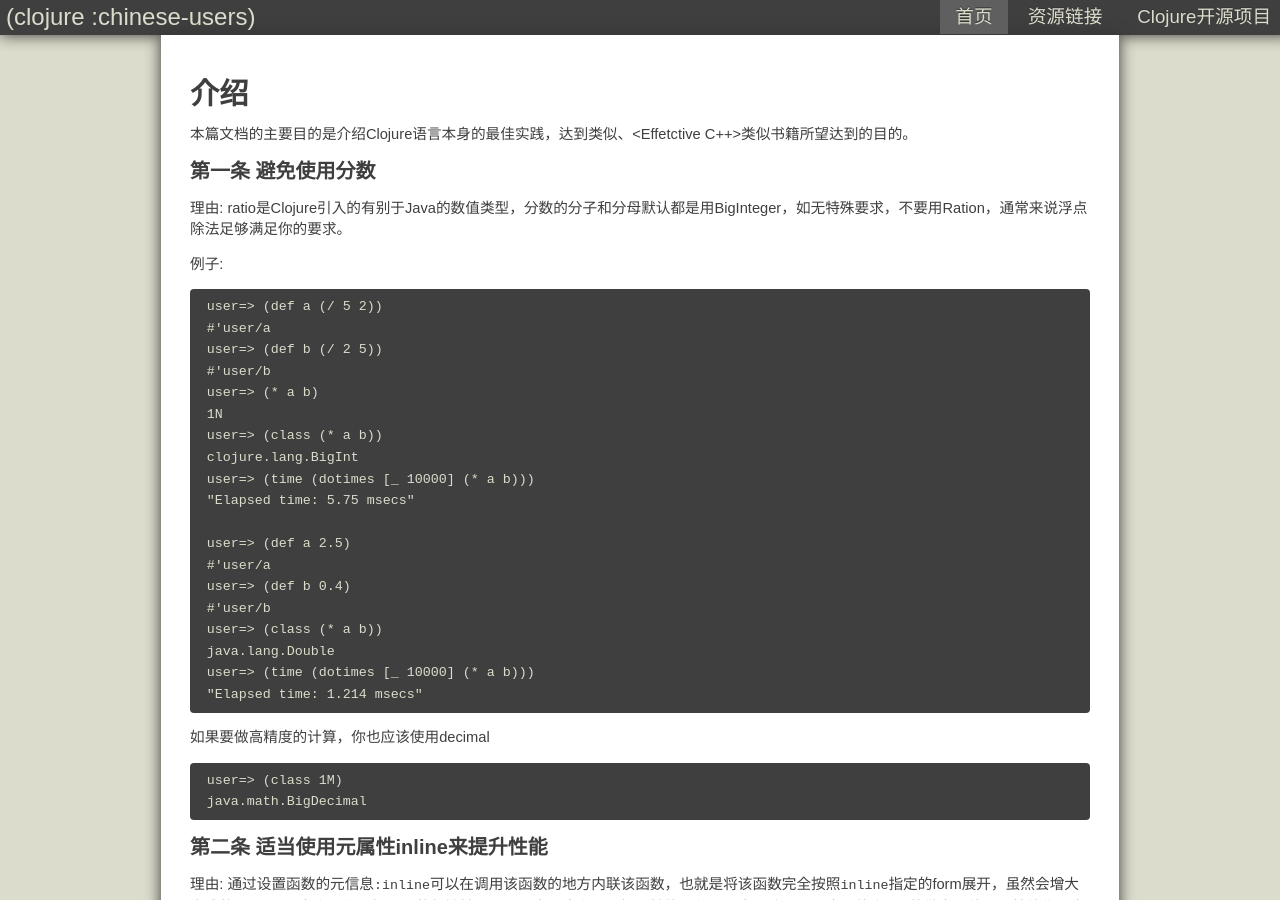
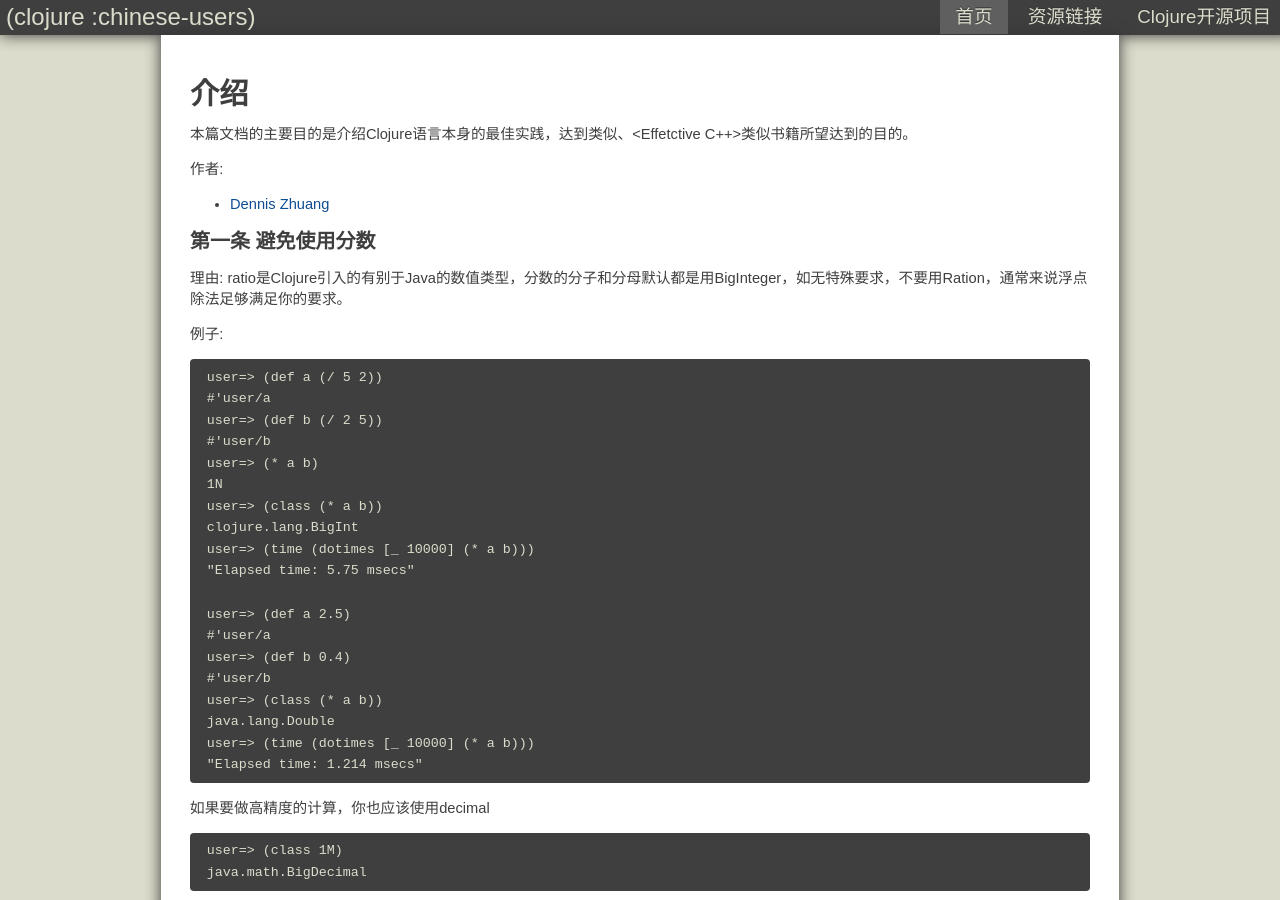
Before and after one commit to cnlojure/cnlojure.github.com, a Jekyll site: the page built from effetctive_clojure.markdown, in a window 1280 px wide and 900 px high. Built offline with Jekyll 4.4.1, drawn with Linux system fonts in a browser that asks for light colours; some web fonts are replaced.

Commit message:
Added author for effective clojure

```diff
--- a/effetctive_clojure.markdown
+++ b/effetctive_clojure.markdown
@@ -7,6 +7,10 @@ nav_item: home
 #介绍
 
 本篇文档的主要目的是介绍Clojure语言本身的最佳实践，达到类似<Effetchtive Java>、<Effetctive C++>类似书籍所望达到的目的。
+
+作者:
+
+* [Dennis Zhuang](https://github.com/killme2008)
 
 ##第一条 避免使用分数
 
```
